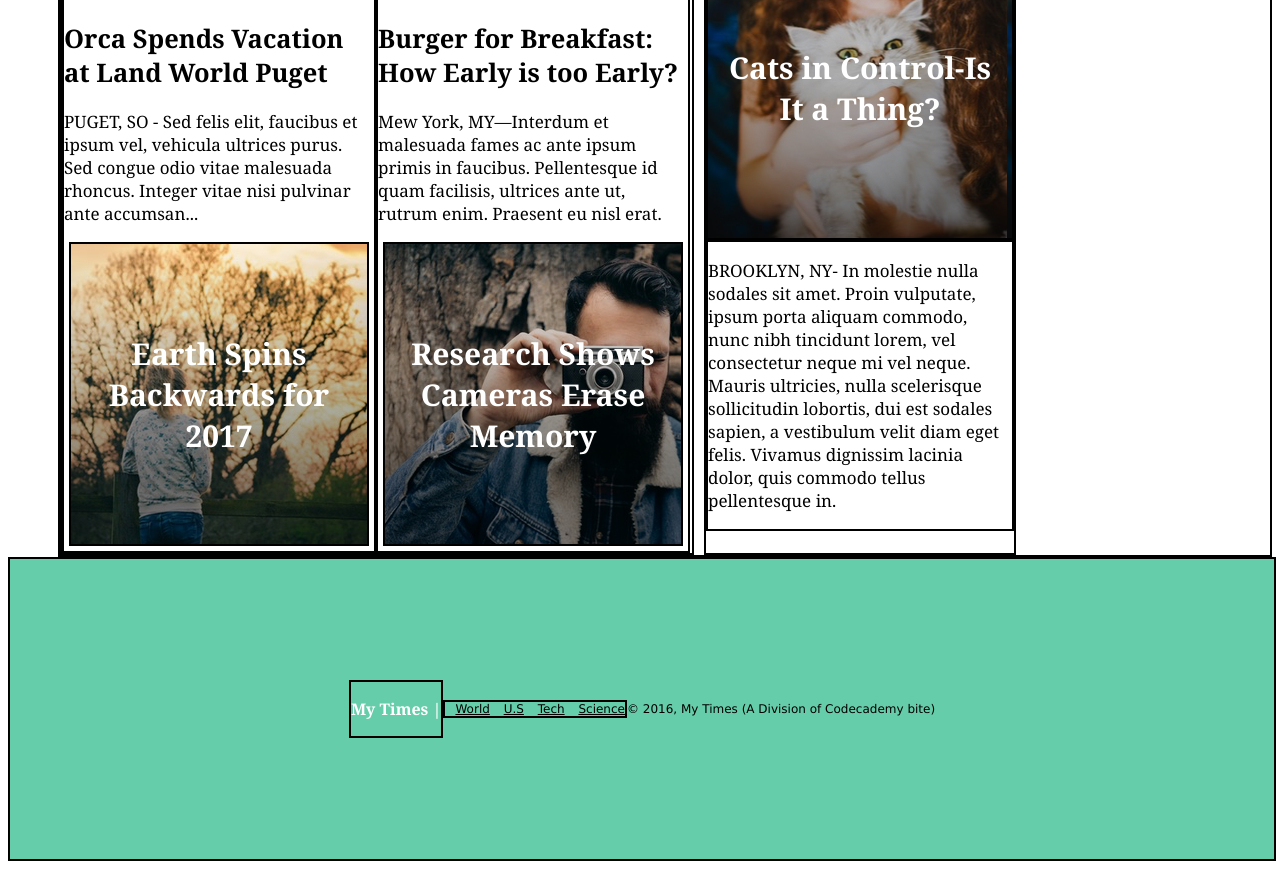
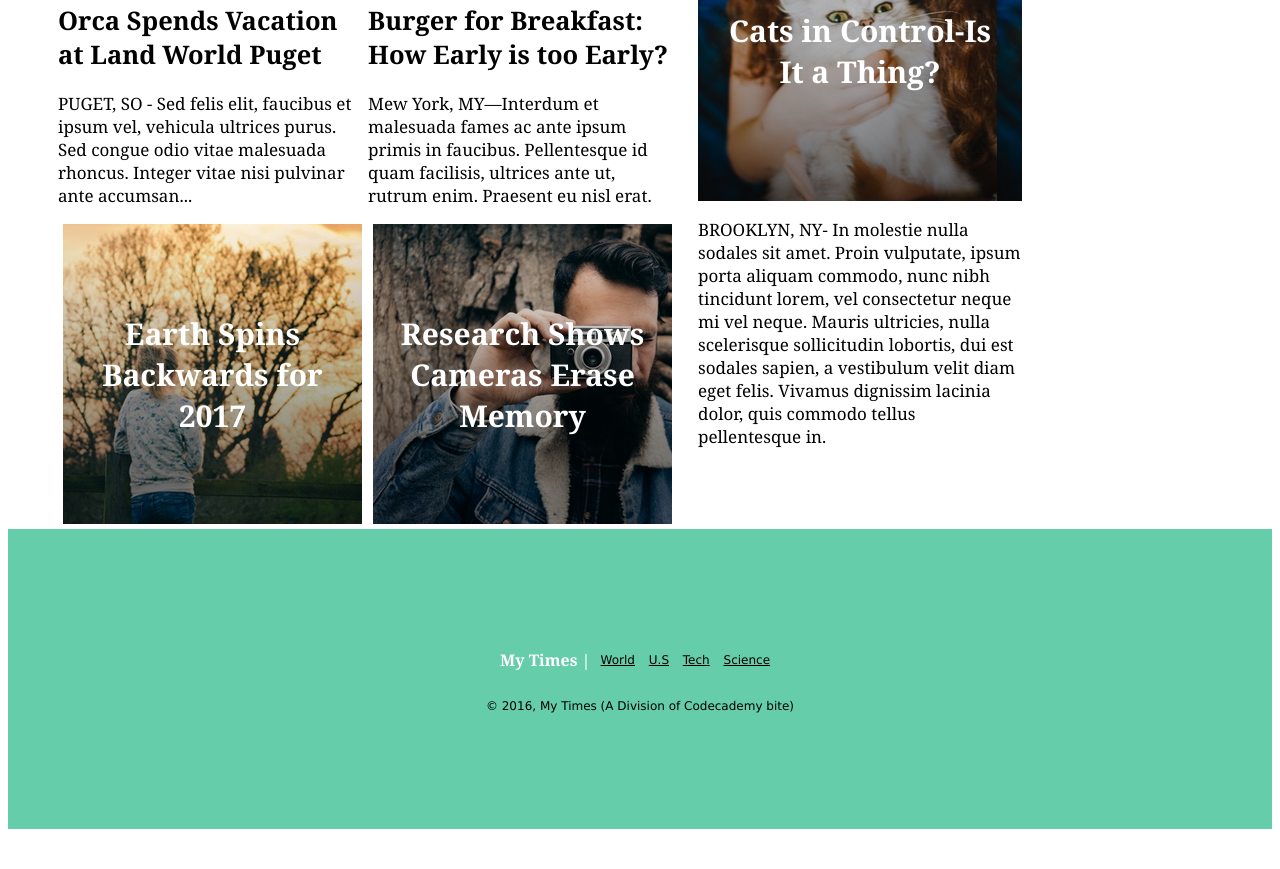
Before and after one commit to elliott1234/MyTimes, a plain HTML site: page index.html in a window 1280 px wide. Shown: the part 723-1592 px from the top of the page. After the commit the page ends 1560 px from the top, so only its background shows below. Drawn offline with Linux system fonts and the light colour scheme.

Commit message:
Final Commit

```diff
--- a/index.html
+++ b/index.html
@@ -47,7 +47,6 @@
     </div>
     </div>
     <div class="camera">
-
       <h2>Burger for Breakfast: How Early is too Early?</h2>
       <p>Mew York, MY—Interdum et malesuada fames ac ante ipsum primis in faucibus.
         Pellentesque id quam facilisis, ultrices ante ut, rutrum enim.
@@ -55,7 +54,6 @@
     <div class="header3">
       <h2 id="earth">Research Shows<br /> Cameras Erase<br /> Memory</h2>
     </div>
-
     </div>
     </div>
     <div class="medium">
@@ -93,20 +91,18 @@
        </div>
        </div>
        <div class="footer">
-
        <div class="navigation1">
          <h3 id="mytimes">My Times   |</h3>
-       </div>
-<div class="navigation1">
+
+       <div class="navigation2">
           <a id="link" href="">World</a>
           <a id="link"href="">U.S</a>
           <a id="link"href="">Tech</a>
           <a id="link"href="">Science</a>
         </div>
-
+        </div>
+        <div class="last1">
          <p id="last">© 2016, My Times (A Division of Codecademy bite)</P>
-
-
         </div>
         </div>
   </body>
--- a/resources/css/index.css
+++ b/resources/css/index.css
@@ -6,26 +6,18 @@ header {
   align-items: center;
   justify-content: flex-start;
   }
-
-div {
-  border: solid 2px black;
-}
-
 .logo {
   color: MediumAquamarine;
   margin-left: 25px;
   }
-
 .navigation {
   color: black;
   margin-left: 900px;
  }
-
 #link {
   margin-left: 10px;
   color: black;
  }
-
 .main {
     margin-top: 50px;
     display: flex;
@@ -35,7 +27,6 @@ div {
     font-size: 17px;
     color: black;
   }
-
 .large {
     display: flex;
     flex-direction: row;
@@ -43,11 +34,9 @@ div {
     flex-wrap: wrap;
     margin-right: 10px;
   }
-
 .monument {
       width: 630px;
     }
-
 .header1 {
       display: flex;
       align-items: center;
@@ -56,7 +45,6 @@ div {
       min-height: 300px;
       padding-left: 20px;
     }
-
 #mother {
       display: flex;
       font-family: Georgia;
@@ -64,11 +52,9 @@ div {
       font-size: 40px;
       color: white;
     }
-
 .autumn {
     width: 310px;
   }
-
 .header2 {
       display: flex;
       align-items: center;
@@ -77,7 +63,6 @@ div {
       min-height: 300px;
       margin: 5px;
     }
-
 #earth {
   font-family: Georgia;
   font-weight: bold;
@@ -88,11 +73,9 @@ div {
   width: 400px;
   text-align: center;
   }
-
 .camera {
 width: 310px;
   }
-
 .header3 {
       display: flex;
       justify-content: center;
@@ -101,15 +84,13 @@ width: 310px;
       min-height: 300px;
       margin: 5px;
     }
-
 .medium {
       min-width: 300px;
       display: flex;
       flex-direction: column;
       margin-right: 10px
     }
-
-.header4{
+.header4 {
       display: flex;
       align-items: center;
       justify-content: center;
@@ -117,19 +98,16 @@ width: 310px;
       min-width: 299px;
       min-height: 300px;
     }
-
 .small {
       width: 240px;
       display:flex;
       flex-direction: column;
       margin-right: 10px
     }
-
 .bites {
       text-align: center;
       flex: auto;
     }
-
 #emoji {
       margin: auto;
       width: 240px;
@@ -141,10 +119,11 @@ width: 310px;
       color: DimGray;
       border-bottom: solid 1px black;
     }
-
 .footer {
   align-items: center;
   display: flex;
+  flex-direction: column;
+  flex-wrap: wrap;
   justify-content: center;
   background-color: MediumAquamarine;
   margin: auto;
@@ -152,22 +131,23 @@ width: 310px;
   font-size: 12px;
   width: 100%;
   height: 300px;
-
 }
-
 #mytimes{
   font-family: Georgia;
   font-size: 16px;
   font-weight: bold;
   color: white;
+  width:auto;
   }
 .navigation1 {
-    flex-direction: column;
   align-items: center;
+  display: flex;
+  flex-direction: row;
   color: black;
   font-size: 12px;
+  width: 280px;
   }
-  .last {
-
-
+.last1{
+  display: flex;
+  flex-direction: column;
   }
```
Lines whose indentation alone changed are shown as unchanged.
